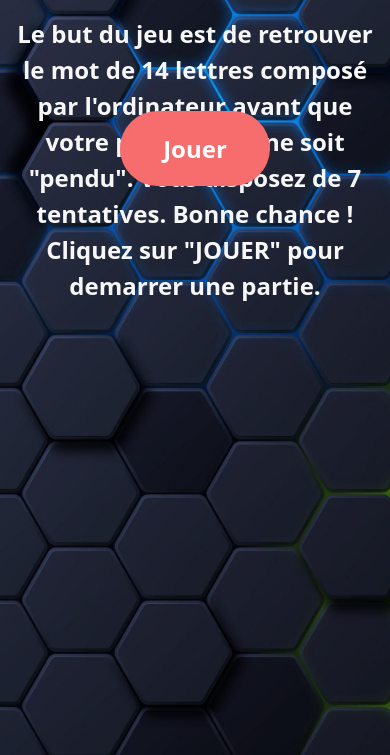
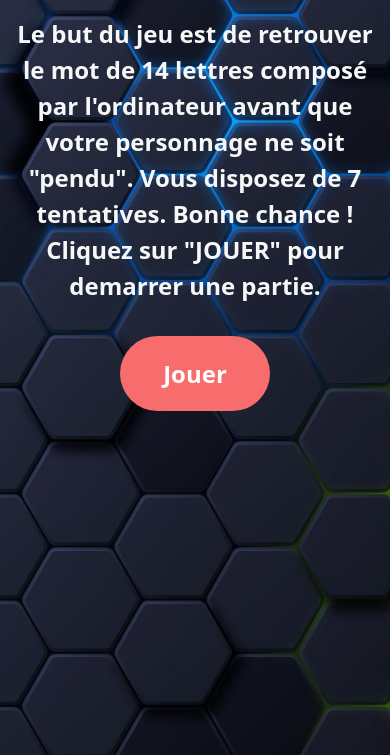
Before and after one commit to Jerem94300/Jeu-du-Pendu, a plain HTML site: page index.html in a window 390 px wide. Shown: the part 89-844 px from the top of the page. Drawn offline with nearby package versions, Linux system fonts and the light colour scheme.

Commit message:
maj pendu

```diff
--- a/style.css
+++ b/style.css
@@ -263,7 +263,6 @@ body {
   }
 
   .btn__random {
-    position: absolute;
     top: 200px;
 
 
@@ -297,8 +296,6 @@ body {
 
   .result__clavier{
 
-    position: absolute;
-    bottom: 450px;
     width: 100% !important;
   }
 
@@ -314,8 +311,7 @@ body {
 
   .container__image {
     order: 2;
-    position: absolute;
-    bottom: 100px;
+
   }
 
   .message {
```
